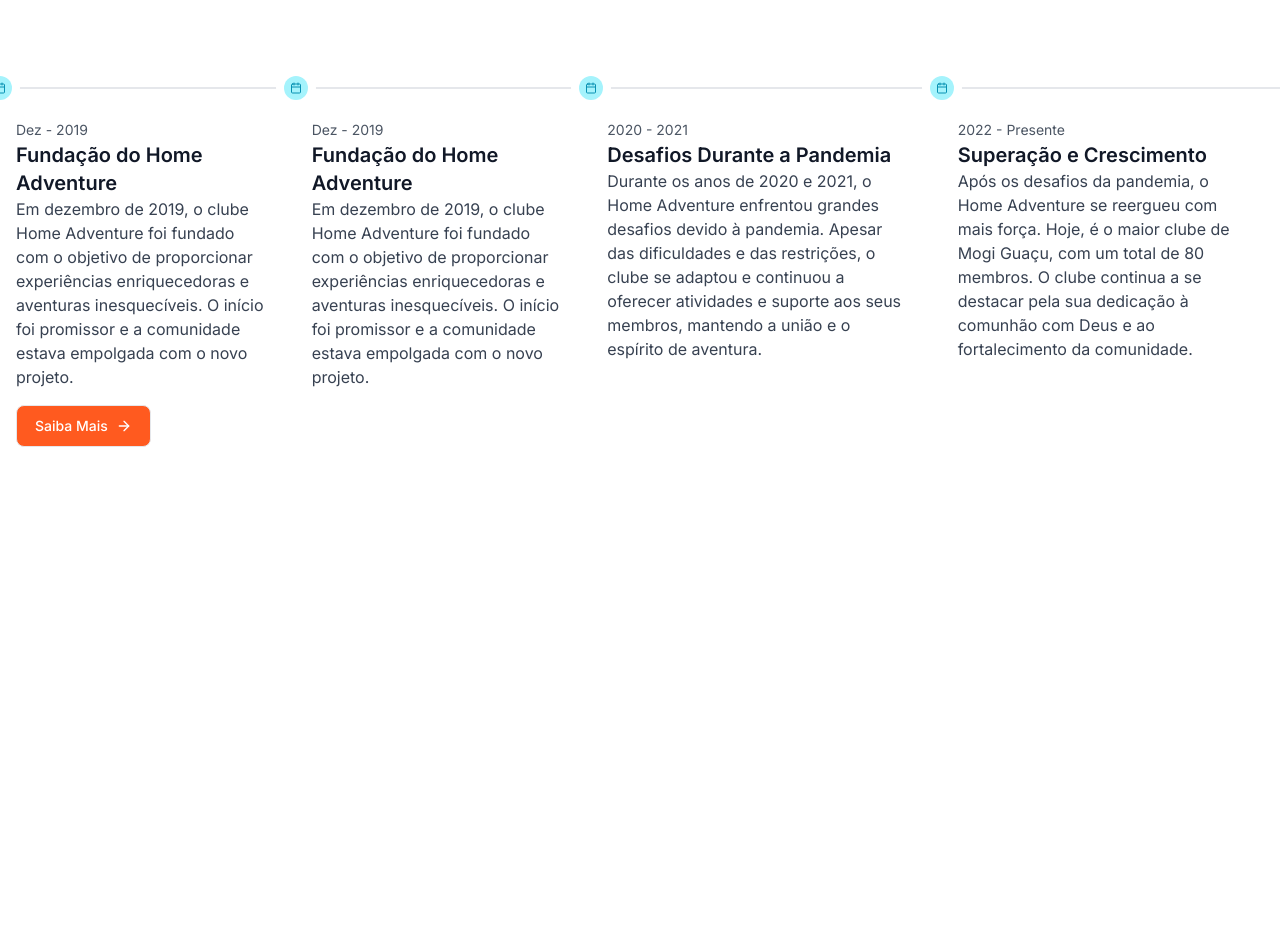
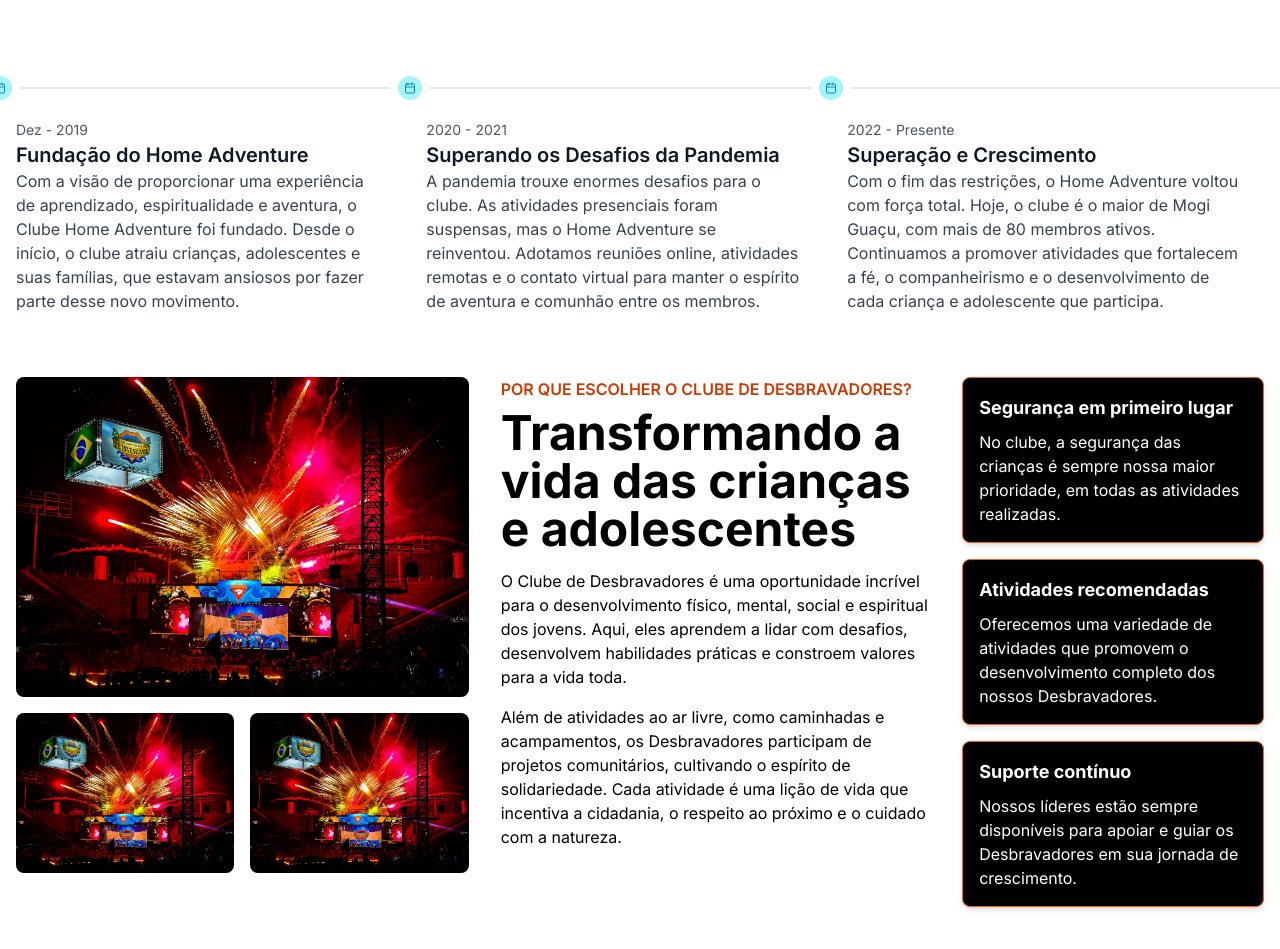
Before and after one commit to VictorJunqueira1/portfolio-desbravadores, a Next.js app: page / in a window 1280 px wide. Shown: the part 1580-2529 px from the top of the page. Before the commit the page ends 2091 px from the top, so only its background shows below. Built offline with nearby package versions, Linux system fonts and the light colour scheme.

Commit message:
[feat] Criando área Widget e personificando a timeline.

```diff
--- a/next.config.mjs
+++ b/next.config.mjs
@@ -1,4 +1,8 @@
 /** @type {import('next').NextConfig} */
-const nextConfig = {};
+const nextConfig = {
+    images: {
+        domains: ['placehold.co'],
+    },
+};
 
 export default nextConfig;
--- a/src/app/globals.css
+++ b/src/app/globals.css
@@ -1,3 +1,7 @@
 @tailwind base;
 @tailwind components;
 @tailwind utilities;
+
+html {
+    scroll-behavior: smooth;
+}
--- a/src/app/page.tsx
+++ b/src/app/page.tsx
@@ -4,6 +4,7 @@ import AdventureSection from "@/components/AdventureSection";
 import HeroSection from "@/components/HeroSection";
 import { NavigationMenuMain } from "@/components/NavigationMenu";
 import { Timeline } from "@/components/Timeline";
+import Widget from "@/components/Widget";
 import Image from "next/image";
 
 const Page = () => {
@@ -23,6 +24,7 @@ const Page = () => {
         />
         <div className="mx-auto max-w-7xl px-10 xl:px-0 mb-12">
           <Timeline />
+          <Widget />
         </div>
       </div>
     </>
--- a/src/components/Timeline.tsx
+++ b/src/components/Timeline.tsx
@@ -22,26 +22,17 @@ const defaultTimelineItems: TimelineItem[] = [
     {
         time: "Dez - 2019",
         title: "Fundação do Home Adventure",
-        body: "Em dezembro de 2019, o clube Home Adventure foi fundado com o objetivo de proporcionar experiências enriquecedoras e aventuras inesquecíveis. O início foi promissor e a comunidade estava empolgada com o novo projeto.",
-        buttonLabel: "Saiba Mais",
-        buttonColor: "gray",
-        buttonIcon: <ArrowRight className="h-4 w-4" />
-    },
-    {
-        time: "Dez - 2019",
-        title: "Fundação do Home Adventure",
-        body: "Em dezembro de 2019, o clube Home Adventure foi fundado com o objetivo de proporcionar experiências enriquecedoras e aventuras inesquecíveis. O início foi promissor e a comunidade estava empolgada com o novo projeto.",
-        buttonLabel: "Saiba Mais",
+        body: "Com a visão de proporcionar uma experiência de aprendizado, espiritualidade e aventura, o Clube Home Adventure foi fundado. Desde o início, o clube atraiu crianças, adolescentes e suas famílias, que estavam ansiosos por fazer parte desse novo movimento.",
     },
     {
         time: "2020 - 2021",
-        title: "Desafios Durante a Pandemia",
-        body: "Durante os anos de 2020 e 2021, o Home Adventure enfrentou grandes desafios devido à pandemia. Apesar das dificuldades e das restrições, o clube se adaptou e continuou a oferecer atividades e suporte aos seus membros, mantendo a união e o espírito de aventura.",
+        title: "Superando os Desafios da Pandemia",
+        body: "A pandemia trouxe enormes desafios para o clube. As atividades presenciais foram suspensas, mas o Home Adventure se reinventou. Adotamos reuniões online, atividades remotas e o contato virtual para manter o espírito de aventura e comunhão entre os membros.",
     },
     {
         time: "2022 - Presente",
         title: "Superação e Crescimento",
-        body: "Após os desafios da pandemia, o Home Adventure se reergueu com mais força. Hoje, é o maior clube de Mogi Guaçu, com um total de 80 membros. O clube continua a se destacar pela sua dedicação à comunhão com Deus e ao fortalecimento da comunidade.",
+        body: "Com o fim das restrições, o Home Adventure voltou com força total. Hoje, o clube é o maior de Mogi Guaçu, com mais de 80 membros ativos. Continuamos a promover atividades que fortalecem a fé, o companheirismo e o desenvolvimento de cada criança e adolescente que participa.",
     }
 ];
 
--- /dev/null
+++ b/src/components/Widget.tsx
@@ -0,0 +1,77 @@
+import React from 'react';
+import Image from 'next/image';
+import { Check } from 'lucide-react';
+
+interface WidgetProps { }
+
+const Widget: React.FC<WidgetProps> = () => {
+    return (
+        <div className="container mx-auto px-4 py-8 flex flex-col md:flex-row">
+            {/* Coluna da imagem */}
+            <div className="md:w-1/2">
+                <div className="relative w-full h-80">
+                    <Image
+                        fill
+                        src={"/images/campori-pic.jpg"}
+                        alt="Experiência de Trilhas"
+                        className="rounded-lg object-cover"
+                    />
+                </div>
+                <div className="flex justify-between mt-4">
+                    <div className="relative w-1/2 h-40 mr-2">
+                        <Image
+                            fill
+                            src={"/images/campori-pic.jpg"}
+                            alt="Imagem Secundária 1"
+                            className="rounded-lg object-cover"
+                        />
+                    </div>
+                    <div className="relative w-1/2 h-40 ml-2">
+                        <Image
+                            fill
+                            src={"/images/campori-pic.jpg"}
+                            alt="Imagem Secundária 2"
+                            className="rounded-lg object-cover"
+                        />
+                    </div>
+                </div>
+            </div>
+
+            {/* Texto sobre os Desbravadores */}
+            <div className="md:w-1/2 md:pl-8 mt-6 md:mt-0">
+                <h3 className="text-primary text-base font-semibold uppercase mb-2 text-orange-600">Por que escolher o clube de Desbravadores?</h3>
+                <h2 className="text-5xl font-bold mb-4">Transformando a vida das crianças e adolescentes</h2>
+                <p className="text-muted-foreground mb-4">
+                    O Clube de Desbravadores é uma oportunidade incrível para o desenvolvimento físico, mental, social e espiritual dos jovens. Aqui, eles aprendem a lidar com desafios, desenvolvem habilidades práticas e constroem valores para a vida toda.
+                </p>
+                <p className="text-muted-foreground mb-6">
+                    Além de atividades ao ar livre, como caminhadas e acampamentos, os Desbravadores participam de projetos comunitários, cultivando o espírito de solidariedade. Cada atividade é uma lição de vida que incentiva a cidadania, o respeito ao próximo e o cuidado com a natureza.
+                </p>
+            </div>
+
+            {/* Outras Informações */}
+            <div className="md:w-1/3 md:ml-8 mt-6 md:mt-0">
+                <div className="bg-card p-4 rounded-lg bg-black border border-orange-500 text-white shadow-md mb-4">
+                    <h3 className="font-bold text-lg mb-2">Segurança em primeiro lugar</h3>
+                    <p className="text-muted-foreground">
+                        No clube, a segurança das crianças é sempre nossa maior prioridade, em todas as atividades realizadas.
+                    </p>
+                </div>
+                <div className="bg-card p-4 rounded-lg bg-black border border-orange-500 text-white shadow-md mb-4">
+                    <h3 className="font-bold text-lg mb-2">Atividades recomendadas</h3>
+                    <p className="text-muted-foreground">
+                        Oferecemos uma variedade de atividades que promovem o desenvolvimento completo dos nossos Desbravadores.
+                    </p>
+                </div>
+                <div className="bg-card p-4 rounded-lg bg-black border border-orange-500 text-white shadow-md">
+                    <h3 className="font-bold text-lg mb-2">Suporte contínuo</h3>
+                    <p className="text-muted-foreground">
+                        Nossos líderes estão sempre disponíveis para apoiar e guiar os Desbravadores em sua jornada de crescimento.
+                    </p>
+                </div>
+            </div>
+        </div>
+    );
+};
+
+export default Widget;
```
